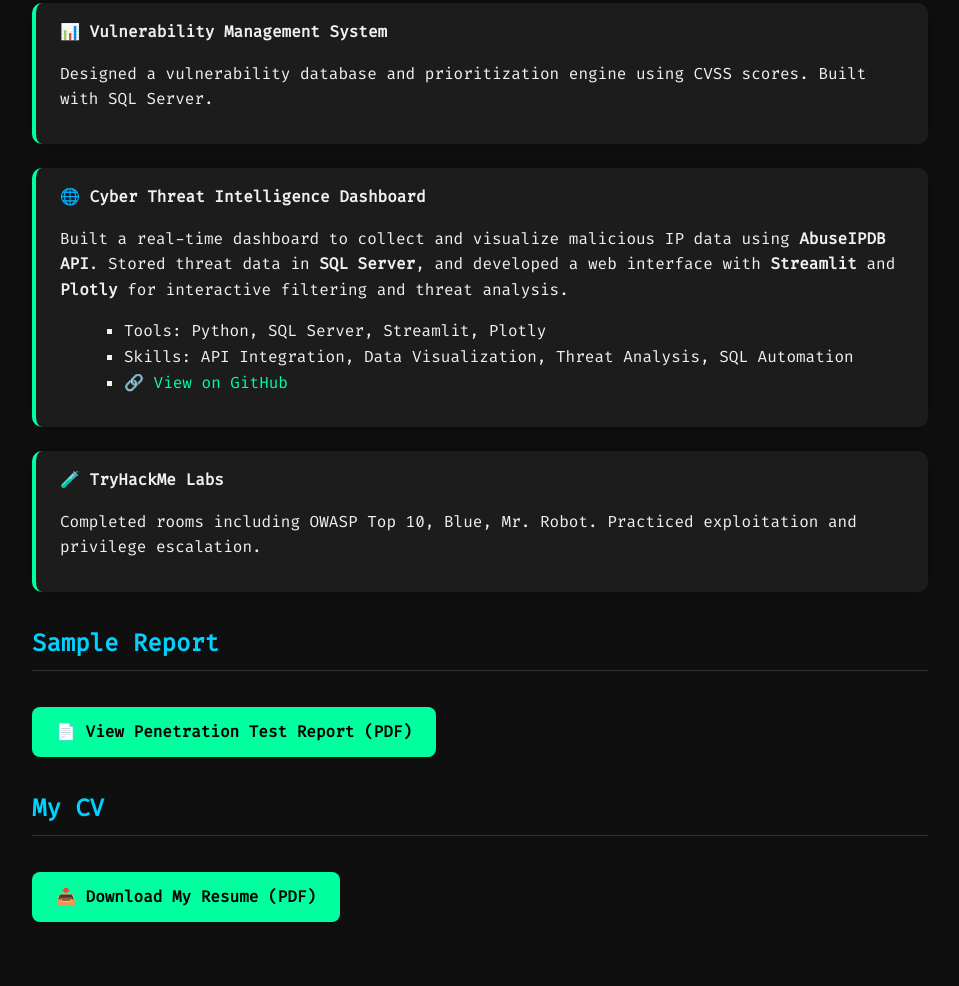
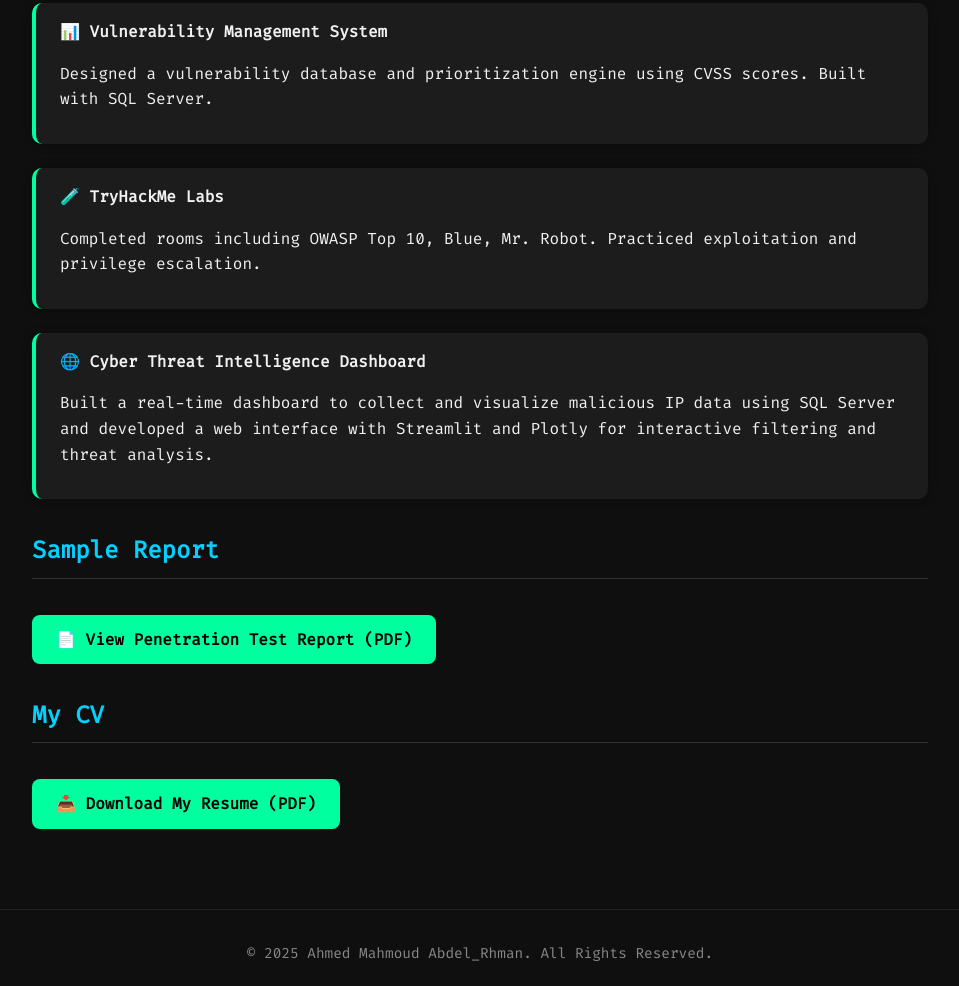
Before and after one commit to Ahmedagha123/Ahmed-portfolio, a plain HTML site: page index.html in a window 1280 px wide. Shown: the part 1151-2137 px from the top of the page, without its empty margins (160-1119 px from the left). Drawn offline with Linux system fonts and the light colour scheme.

Commit message:
Update index.html

```diff
--- a/index.html
+++ b/index.html
@@ -187,22 +187,16 @@
       <p>Designed a vulnerability database and prioritization engine using CVSS scores. Built with SQL Server.</p>
     </div>
     <div class="project">
-  <strong>🌐 Cyber Threat Intelligence Dashboard</strong>
-  <p>
-    Built a real-time dashboard to collect and visualize malicious IP data using <strong>AbuseIPDB API</strong>.
-    Stored threat data in <strong>SQL Server</strong>, and developed a web interface with <strong>Streamlit</strong> and <strong>Plotly</strong> for interactive filtering and threat analysis.
-  </p>
-  <ul>
-    <li>Tools: Python, SQL Server, Streamlit, Plotly</li>
-    <li>Skills: API Integration, Data Visualization, Threat Analysis, SQL Automation</li>
-    <li><a href="https://github.com/Ahmedagha123/Cyber-Threat-Intelligence-Dashboard" target="_blank">🔗 View on GitHub</a></li>
-  </ul>
-</div>
-
-    <div class="project">
       <strong>🧪 TryHackMe Labs</strong>
       <p>Completed rooms including OWASP Top 10, Blue, Mr. Robot. Practiced exploitation and privilege escalation.</p>
     </div>
+    <div class="project">
+  <strong>🌐 Cyber Threat Intelligence Dashboard</strong>
+  <p>
+    Built a real-time dashboard to collect and visualize malicious IP data using SQL Server and developed a web interface with Streamlit and Plotly for interactive filtering and threat analysis.
+  </p>
+ </div>
+
 
     <h2>Sample Report</h2>
     <a class="button-link" href="https://drive.google.com/file/d/1bFT9kqNKivncNP_PG4M8NHsR8oRdgqi6/view?usp=drive_link" target="_blank">📄 View Penetration Test Report (PDF)</a>
```
